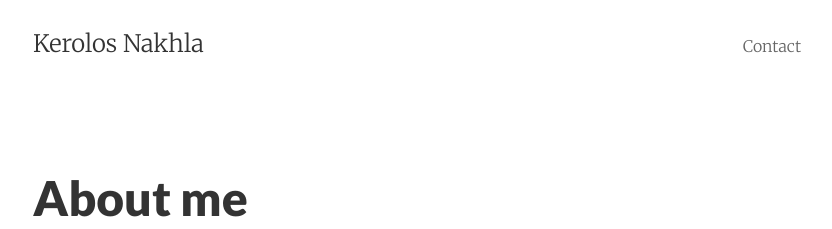
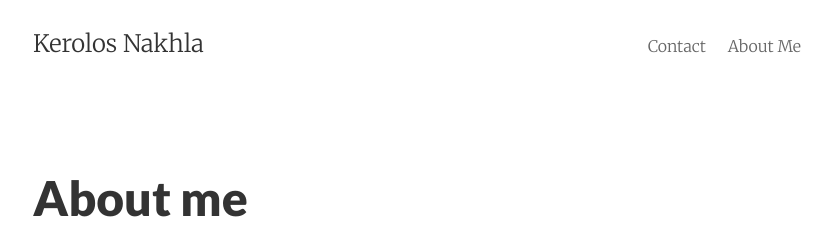
Before and after one commit to keronakhla/keronakhla.github.io, a Jekyll site: the page built from about.html, in a window 1280 px wide. Shown: the top 229 px of the page, without its empty margins (223-1055 px from the left). Built offline with Jekyll 4.4.1, drawn with Linux system fonts in a browser that asks for light colours.

Commit message:
navigation

```diff
--- a/_includes/navigation.html
+++ b/_includes/navigation.html
@@ -1 +1,2 @@
 <a href="{{ site.baseurl }}/contact/">Contact</a>
+<a href="{{ site.baseurl }}/about/">About Me</a>
```
